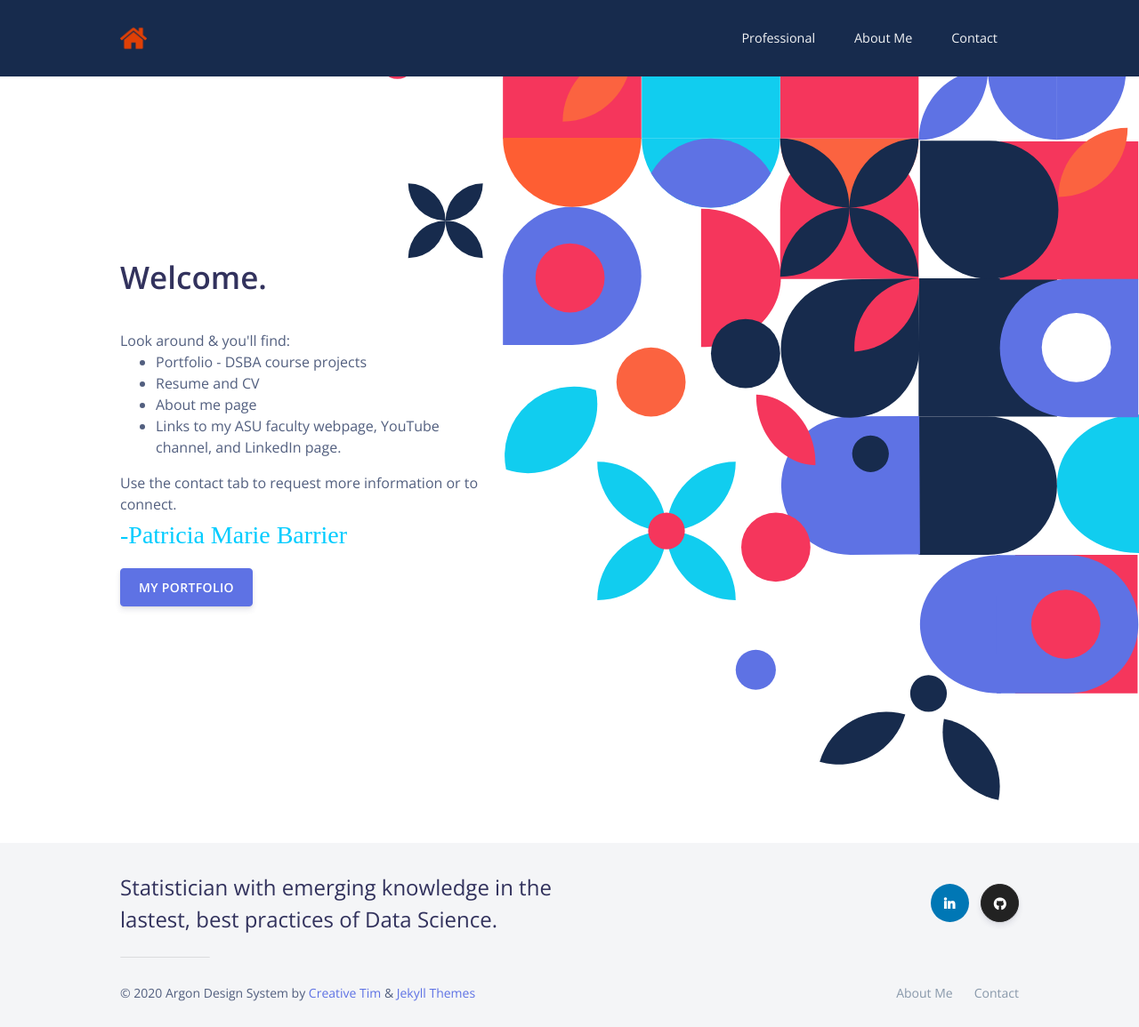
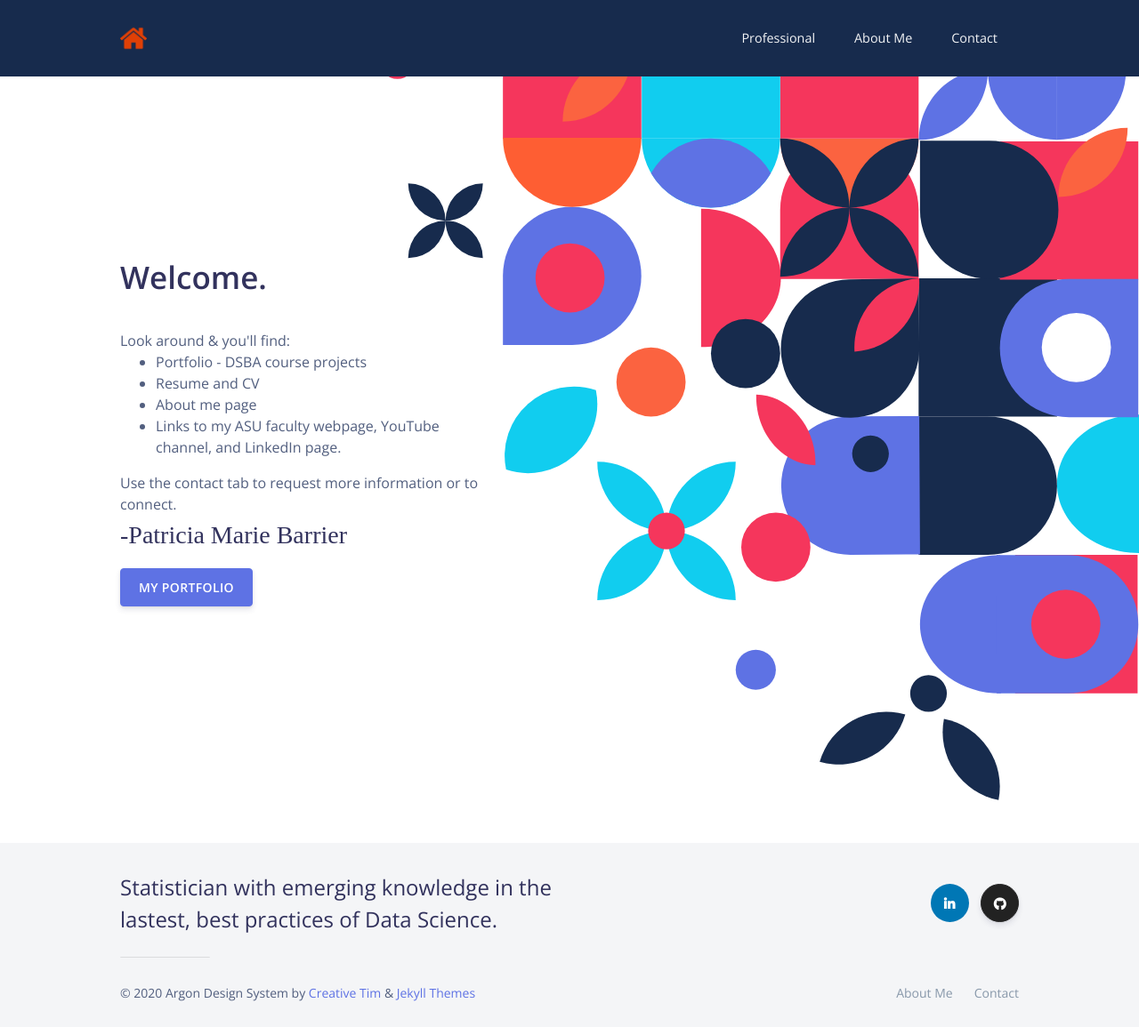
Before and after one commit to patriciamariebarrier/patriciamariebarrier.github.io, a Jekyll site: the page built from index.html, in a window 1280 px wide. Shown: the whole page at 89% size. Built offline with Jekyll 4.4.1, drawn with Linux system fonts in a browser that asks for light colours; nearby versions of some CDN libraries.

Commit message:
Update home-sample.html

```diff
--- a/_includes/home-sample.html
+++ b/_includes/home-sample.html
@@ -12,11 +12,11 @@
  <li>Links to my ASU faculty webpage, YouTube channel, and LinkedIn page.
           </UL>
    <class="lead mt-0">Use the contact tab to request more information or to connect.
-     <h3 class="display-5"><font face="Lucida Calligraphy, Lucida Handwriting, WhisperWrite, Brush Script MT" color=#00CCFF align=right>-Patricia Marie Barrier</font></h5>
+     <h3 class="display-5"><font face="Lucida Calligraphy, Lucida Handwriting, WhisperWrite, Brush Script MT" align=right>-Patricia Marie Barrier</font></h5>
             </p>
 
             <div class="buttons">
-            <a href="/blog" class="btn btn-primary">
+            <a href="/blog-list-example" class="btn btn-primary">
               My Portfolio
             </a>
           </div>
```
